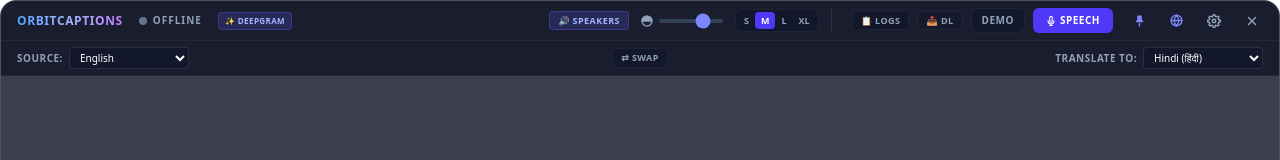
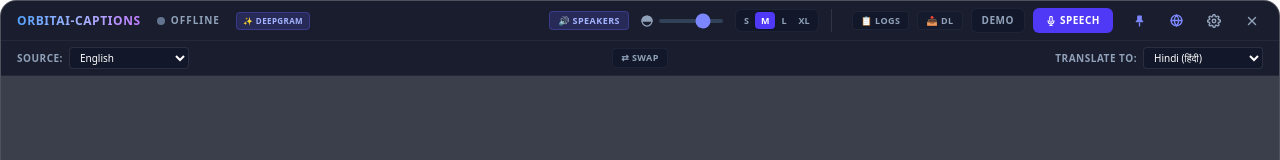
Before and after one commit to StackOrbitAI/orbitcaptions-multi-ai-powered-realtime-audio-captions-translator-overlay, a React (Vite) app: page / in a window 1280 px wide. Shown: the top 160 px of the page. Built offline with nearby package versions, Linux system fonts and the light colour scheme.

Commit message:
Rename application labels, window title, document directory, and package configuration to OrbitAI-Captions

```diff
--- a/index.html
+++ b/index.html
@@ -4,7 +4,7 @@
     <meta charset="UTF-8" />
     <link rel="icon" type="image/svg+xml" href="/favicon.svg" />
     <meta name="viewport" content="width=device-width, initial-scale=1.0" />
-    <title>OrbitCaptions - Live English-to-Hindi Captions</title>
+    <title>OrbitAI-Captions - AI-Powered Real-Time Desktop Captions</title>
     <!-- Google Fonts -->
     <link rel="preconnect" href="https://fonts.googleapis.com">
     <link rel="preconnect" href="https://fonts.gstatic.com" crossorigin>
--- a/main.cjs
+++ b/main.cjs
@@ -106,7 +106,7 @@ ipcMain.handle('save-file', async (event, { content, filename }) => {
 ipcMain.handle('save-file-silent', async (event, { content, filename }) => {
   try {
     const docsPath = app.getPath('documents');
-    const orbitCaptionsDir = path.join(docsPath, 'OrbitCaptions');
+    const orbitCaptionsDir = path.join(docsPath, 'OrbitAI-Captions');
     if (!fs.existsSync(orbitCaptionsDir)) {
       fs.mkdirSync(orbitCaptionsDir, { recursive: true });
     }
--- a/package.json
+++ b/package.json
@@ -1,5 +1,5 @@
 {
-  "name": "orbitcaptions",
+  "name": "orbitai-captions",
   "private": true,
   "version": "0.0.0",
   "type": "module",
--- a/src/App.jsx
+++ b/src/App.jsx
@@ -52,7 +52,7 @@ const DEEPGRAM_API_KEY = 'eab301b90ae1eb2fb73abce646c20d023b54e2d2';
 
 // Demo mode dialogues (English & Hindi)
 const DEMO_DIALOGUES = [
-  { en: "Hello everyone, welcome to the OrbitCaptions showcase.", hi: "हैलो एवरीवन, ऑर्बिटकैप्शन शोकेस में आप सभी का स्वागत है।" },
+  { en: "Hello everyone, welcome to the OrbitAI-Captions showcase.", hi: "हैलो एवरीवन, ऑर्बिटकैप्शन शोकेस में आप सभी का स्वागत है।" },
   { en: "This desktop app is built with Electron and React.", hi: "यह डेस्कटॉप ऐप इलेक्ट्रॉन और रिएक्ट के साथ बनाया गया है।" },
   { en: "It floats seamlessly on top of Zoom, MS Teams, or Google Meet.", hi: "यह ज़ूम, एमएस टीम्स या गूगल मीट के ऊपर आसानी से तैरता रहता है।" },
   { en: "You can drag it anywhere on the screen using the top handle.", hi: "आप शीर्ष हैंडल का उपयोग करके इसे स्क्रीन पर कहीं भी खींच सकते हैं।" },
@@ -956,12 +956,12 @@ function App() {
         }).join('\n');
         const dateStr = new Date().toISOString().slice(0, 10);
         const timeStr = new Date().toTimeString().slice(0, 8).replace(/:/g, '-');
-        const filename = `OrbitCaptions_AutoSave_${dateStr}_${timeStr}.txt`;
+        const filename = `OrbitAI-Captions_AutoSave_${dateStr}_${timeStr}.txt`;
 
         if (window.electronAPI?.saveFileSilent) {
           const result = await window.electronAPI.saveFileSilent(content, filename);
           if (result?.success) {
-            showToast(`Transcript auto-saved to Documents/OrbitCaptions`);
+            showToast(`Transcript auto-saved to Documents/OrbitAI-Captions`);
           } else {
             console.error("Auto-save failed:", result?.error);
           }
@@ -1071,7 +1071,7 @@ function App() {
       return `[${item.time}]\n${spkLabel}Source:      "${item.en}"\n${spkLabel}Translation: "${item.hi}"\n`;
     }).join('\n');
     const dateStr = new Date().toISOString().slice(0, 10);
-    const filename = `OrbitCaptions_Transcript_${dateStr}.txt`;
+    const filename = `OrbitAI-Captions_Transcript_${dateStr}.txt`;
 
     if (window.electronAPI?.saveFile) {
       const result = await window.electronAPI.saveFile(content, filename);
@@ -1359,7 +1359,7 @@ function App() {
 
         {/* Left: Brand */}
         <div className="flex items-center gap-2">
-          <span className={`text-xs font-bold text-transparent bg-clip-text bg-gradient-to-r ${theme.accentGradient} tracking-wider uppercase`}>OrbitCaptions</span>
+          <span className={`text-xs font-bold text-transparent bg-clip-text bg-gradient-to-r ${theme.accentGradient} tracking-wider uppercase`}>OrbitAI-Captions</span>
           <div className="flex items-center gap-1.5 ml-2">
             <span className={`w-2 h-2 rounded-full ${(isListening || isDemoMode) ? 'bg-emerald-500 animate-ping' : 'bg-slate-500'}`}></span>
             <span className="text-[10px] text-slate-400 uppercase tracking-widest font-semibold mr-1">
@@ -1795,7 +1795,7 @@ function App() {
                       type="text"
                       value={tempDeepgramKeywords}
                       onChange={(e) => setTempDeepgramKeywords(e.target.value)}
-                      placeholder="e.g. OrbitCaptions, Deepgram, Zoom"
+                      placeholder="e.g. OrbitAI-Captions, Deepgram, Zoom"
                       className="bg-slate-900 border border-white/10 rounded px-2 py-1 text-[11px] text-white focus:outline-none focus:border-indigo-500 w-full"
                     />
                   </div>
@@ -1804,7 +1804,7 @@ function App() {
                   <div className="col-span-2 flex items-center justify-between p-2 bg-slate-900/60 border border-white/5 rounded mt-1">
                     <div>
                       <p className="text-[10px] text-slate-300 font-semibold">Auto-Save Transcripts</p>
-                      <p className="text-[8px] text-slate-500">Saves transcript silently to Documents/OrbitCaptions when speech capture stops.</p>
+                      <p className="text-[8px] text-slate-500">Saves transcript silently to Documents/OrbitAI-Captions when speech capture stops.</p>
                     </div>
                     <input
                       type="checkbox"
```
